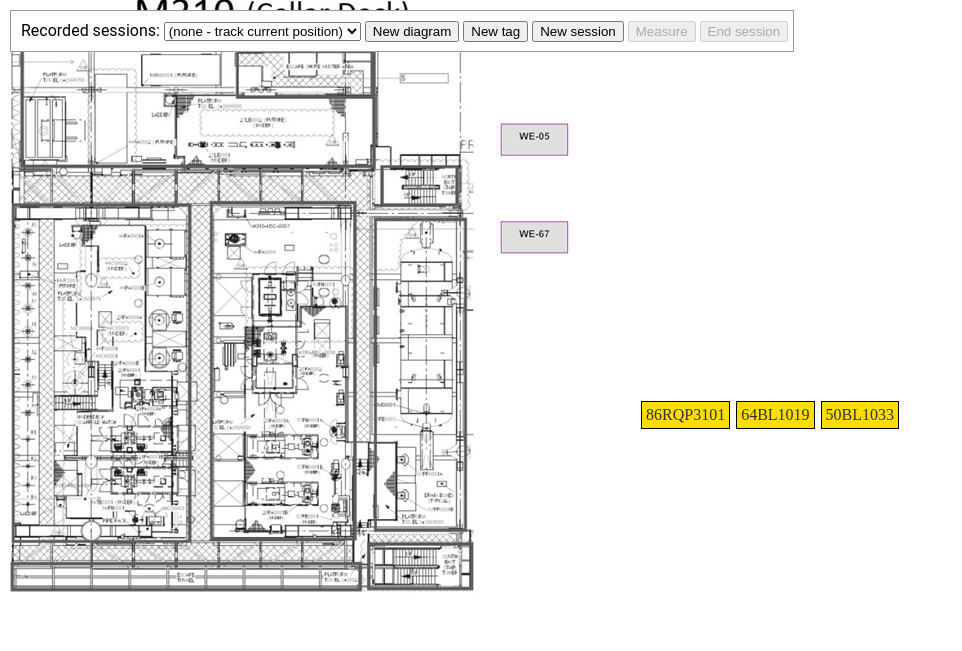
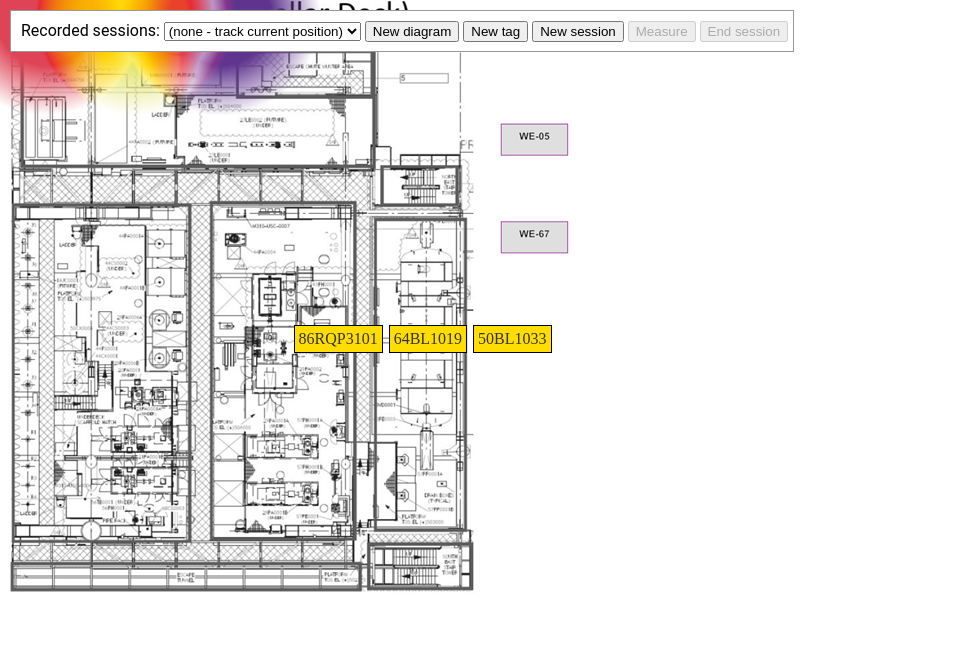
Before and after one commit to cognitedata/sound-level, a website: page public/diagram.html in a window 1280 px wide. Shown: the whole page, without its empty margins (0-962 px from the left). Drawn offline with nearby package versions, Linux system fonts and the light colour scheme; no server answers.

Commit message:
Added accurate heatmap rendering

```diff
--- a/public/diagram.html
+++ b/public/diagram.html
@@ -40,9 +40,9 @@
             z-index: 100;
             display: none;
         }
-        #map { position: absolute; border: 0; padding: 0; }
-        #heatmap { position: absolute; width: 100%; height: 100%; border: 0; padding: 0; }
-        #tags { position: absolute; width: 100%; height: 100%; border: 0; padding: 0; }
+        #map { position: absolute; width: 585px; height: 648px; border: 0; padding: 0; }
+        #heatmap { position: absolute; width: 585px; height: 648px; border: 0; padding: 0; }
+        #tags { position: absolute; width: 585px; height: 648px; border: 0; padding: 0; }
         #screenshot video {
             width: 100%;
         }
@@ -69,14 +69,14 @@
 
 <div id="main">
     <img id="map" src="diagram.png" />
-    <canvas id="heatmap">
+    <canvas width="585" height="648" id="heatmap">
     </canvas>
     <div id="tags">
-        <div class="ui-widget-content">
+        <div id="tag1" class="ui-widget-content">
             <p>86RQP3101</p>
         </div>
 
-        <div class="ui-widget-content">
+        <div id="tag2" class="ui-widget-content">
             <p>64BL1019</p>
         </div>
 
@@ -96,7 +96,8 @@
     <script>
         $( function() {
             $( ".ui-widget-content" ).draggable({ stack: ".ui-widget-content",
-                cursor: "move"
+                cursor: "move",
+                stop: function() { drawHeatmap(); }
             });
         } );
 
@@ -522,6 +523,99 @@
             loadAllSessions();
         }
 
+        var mapWidth = 585;
+        var mapHeight = 648;
+        var heatmap = document.getElementById("heatmap");
+        var ctx = heatmap.getContext("2d");
+        var pixels = ctx.createImageData(mapWidth, mapHeight);
+        var radius = 50;
+
+        var tagMeasurements = {
+            tagTemplate: 1,
+            tag1: 0.7,
+            tag2: 0.3
+        };
+
+
+        function drawHeatmap() {
+            var i, x, y;
+            // Get the positions of the tags
+            var tagEls = document.querySelectorAll('.ui-widget-content');
+            var tags = [];
+            for (i = 0; i < tagEls.length; i++) {
+                tags.push({
+                    x: tagEls[i].offsetLeft + tagEls[i].offsetWidth / 2,
+                    y: tagEls[i].offsetTop + tagEls[i].offsetHeight / 2,
+                    id: tagEls[i].id
+                });
+                console.log(tagEls[0].offsetLeft);
+            }
+
+
+            // Calculate pixel values for the whole map
+            for (y = 0; y < mapHeight; y++) {
+                for (x = 0; x < mapWidth; x++) {
+                    var totalWeight = 0;
+                    var value = 0;
+                    var pixelWeight = 0;
+                    tags.forEach(function(tag) {
+                        var distance = Math.sqrt(Math.pow(x - tag.x, 2) + Math.pow(y - tag.y, 2));
+                        var tagValue = tagMeasurements[tag.id];
+                        if (distance < radius) {
+                            value += tagValue * 1;
+                            totalWeight += 1;
+                            pixelWeight = 1;
+                        } else if (distance < radius * 2) {
+                            var weight = 1 - (distance - radius ) / radius;
+                            value += tagValue * weight;
+                            totalWeight += weight;
+                            pixelWeight = Math.max(weight, pixelWeight);
+                        }
+                    });
+                    if (totalWeight > 0) {
+                        value = value / totalWeight;
+                    }
+
+                    var colMap = [
+                        { r: 0, g: 0, b: 0},
+                        { r: 0xce, g: 0xe2, b: 0xaf},
+                        { r: 0xb8, g: 0xd3, b: 0x82},
+                        { r: 0xfb, g: 0xee, b: 0x64},
+                        { r: 0xfe, g: 0xd1, b: 0x02},
+                        { r: 0xf3, g: 0x8d, b: 0x07},
+                        { r: 0xe7, g: 0x2c, b: 0x35},
+                        { r: 0xbe, g: 0x94, b: 0xc6},
+                        { r: 0x83, g: 0x35, b: 0x8b},
+                        { r: 0x5b, g: 0x34, b: 0x8f}
+                    ];
+                    var colMapFracIndex = (colMap.length-1.1) * value;
+                    var colMapIndex = Math.floor(colMapFracIndex);
+                    var fraction = colMapFracIndex - colMapIndex;
+
+                    if (value == NaN) {
+                        console.log(value);
+                    }
+                    var r1 = colMap[colMapIndex].r;
+                    var g1 = colMap[colMapIndex].g;
+                    var b1 = colMap[colMapIndex].b;
+                    var r2 = colMap[colMapIndex+1].r;
+                    var g2 = colMap[colMapIndex+1].g;
+                    var b2 = colMap[colMapIndex+1].b;
+
+                    var r = (r1 * (1-fraction) + r2 * fraction) ;
+                    var g = (g1 * (1-fraction) + g2 * fraction) ;
+                    var b = (b1 * (1-fraction) + b2 * fraction) ;
+
+                    pixels.data[(y * mapWidth + x) * 4 + 0] = r;
+                    pixels.data[(y * mapWidth + x) * 4 + 1] = g;
+                    pixels.data[(y * mapWidth + x) * 4 + 2] = b;
+                    pixels.data[(y * mapWidth + x) * 4 + 3] = pixelWeight * 255; // a
+                }
+            }
+            ctx.putImageData(pixels, 0, 0 );
+        }
+        drawHeatmap();
+
     </script>
 
 </body>
```
